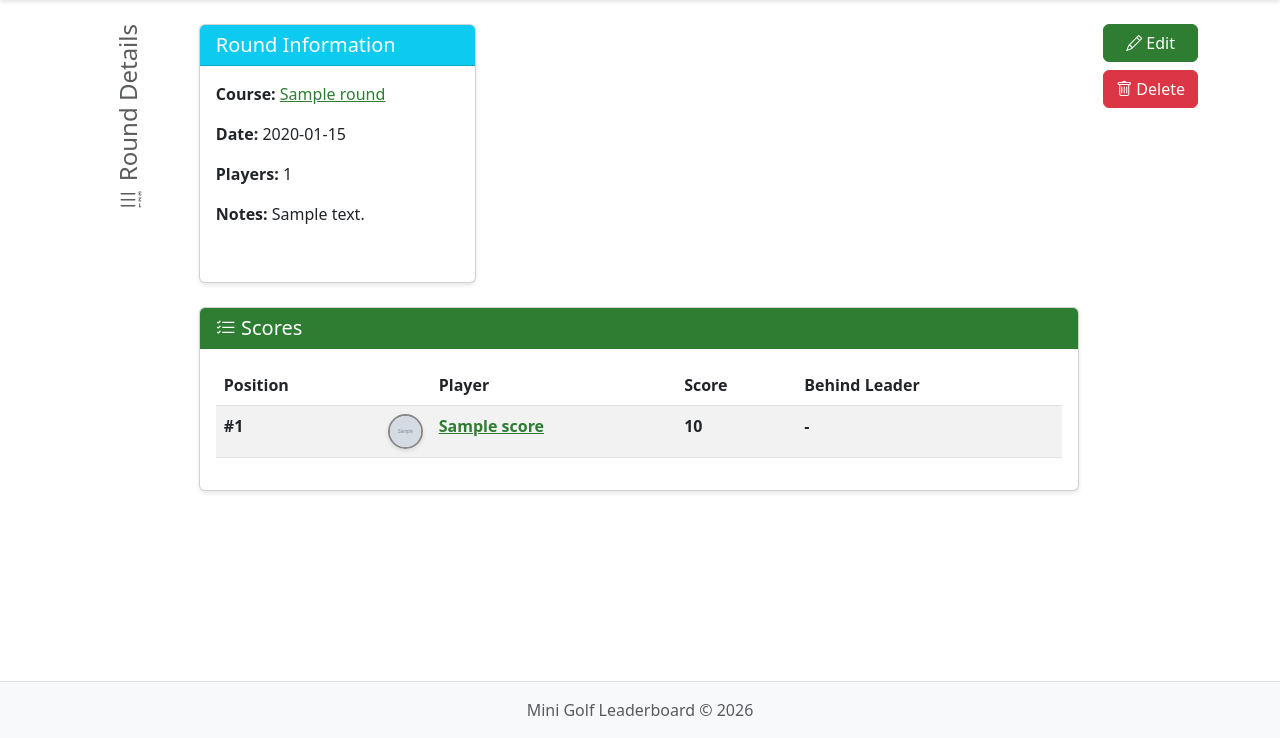
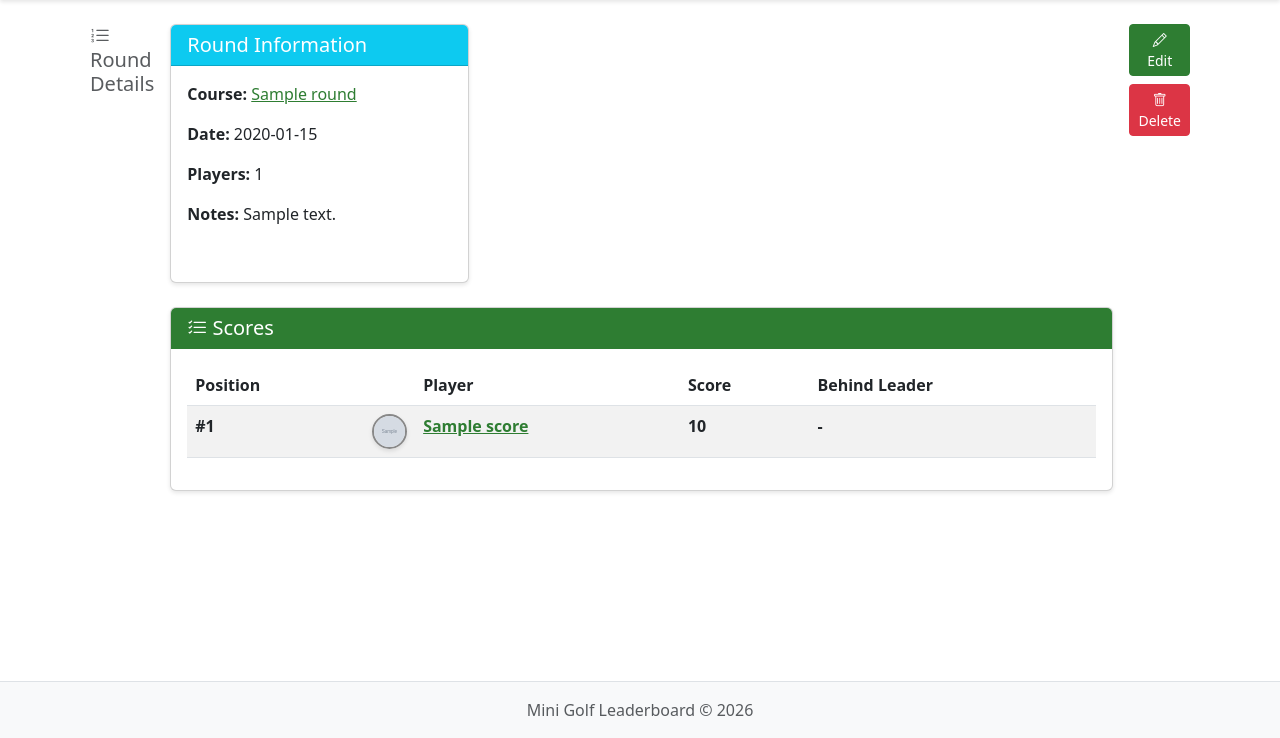
Before and after one commit to RackAttack86/Mini-Golf-Leaderboard, a Flask app: page /rounds/1 in a window 1280 px wide. Shown: the part 62-800 px from the top of the page. Run offline with Flask 3, Linux system fonts and the light colour scheme; tables that the repository leaves empty hold one stand-in row (values such as "Sample post"); grey boxes marked "Sample" are stand-in pictures; some libraries are stand-ins or nearby versions.

Commit message:
Make Round Details horizontal and reduce side margins
- Changed "Round Details" from vertical to horizontal text with line breaks
- Removed row gutters (g-0) to minimize spacing
- Reduced left sidebar padding to ps-2 (very close to edge)
- Reduced right sidebar padding to pe-2 (very close to edge)
- Made buttons smaller (btn-sm) with icon and text on separate lines
- Added minimal padding to main content (px-3)

🤖 Generated with [Claude Code](https://claude.com/claude-code)

Co-Authored-By: Claude Sonnet 4.5 <noreply@anthropic.com>

```diff
--- a/templates/rounds/detail.html
+++ b/templates/rounds/detail.html
@@ -3,18 +3,18 @@
 {% block title %}Round Details - {{ app_name }}{% endblock %}
 
 {% block content %}
-<div class="row">
+<div class="row g-0">
     <!-- Left Sidebar -->
-    <div class="col-auto">
+    <div class="col-auto ps-2">
         <div class="position-sticky" style="top: 20px;">
-            <h4 class="text-muted" style="writing-mode: vertical-rl; transform: rotate(180deg); white-space: nowrap;">
-                <i class="bi bi-list-ol"></i> Round Details
-            </h4>
+            <h5 class="text-muted mb-0">
+                <i class="bi bi-list-ol"></i><br>Round<br>Details
+            </h5>
         </div>
     </div>
 
     <!-- Main Content -->
-    <div class="col">
+    <div class="col px-3">
 
 <!-- Round Info -->
 <div class="row mb-4">
@@ -348,14 +348,14 @@
     <!-- End Main Content -->
 
     <!-- Right Sidebar -->
-    <div class="col-auto">
+    <div class="col-auto pe-2">
         <div class="position-sticky" style="top: 20px;">
             <div class="d-flex flex-column gap-2">
-                <button type="button" class="btn btn-primary" data-bs-toggle="modal" data-bs-target="#editModal">
-                    <i class="bi bi-pencil"></i> Edit
+                <button type="button" class="btn btn-primary btn-sm" data-bs-toggle="modal" data-bs-target="#editModal">
+                    <i class="bi bi-pencil"></i><br>Edit
                 </button>
-                <button type="button" class="btn btn-danger" data-bs-toggle="modal" data-bs-target="#deleteModal">
-                    <i class="bi bi-trash"></i> Delete
+                <button type="button" class="btn btn-danger btn-sm" data-bs-toggle="modal" data-bs-target="#deleteModal">
+                    <i class="bi bi-trash"></i><br>Delete
                 </button>
             </div>
         </div>
```
